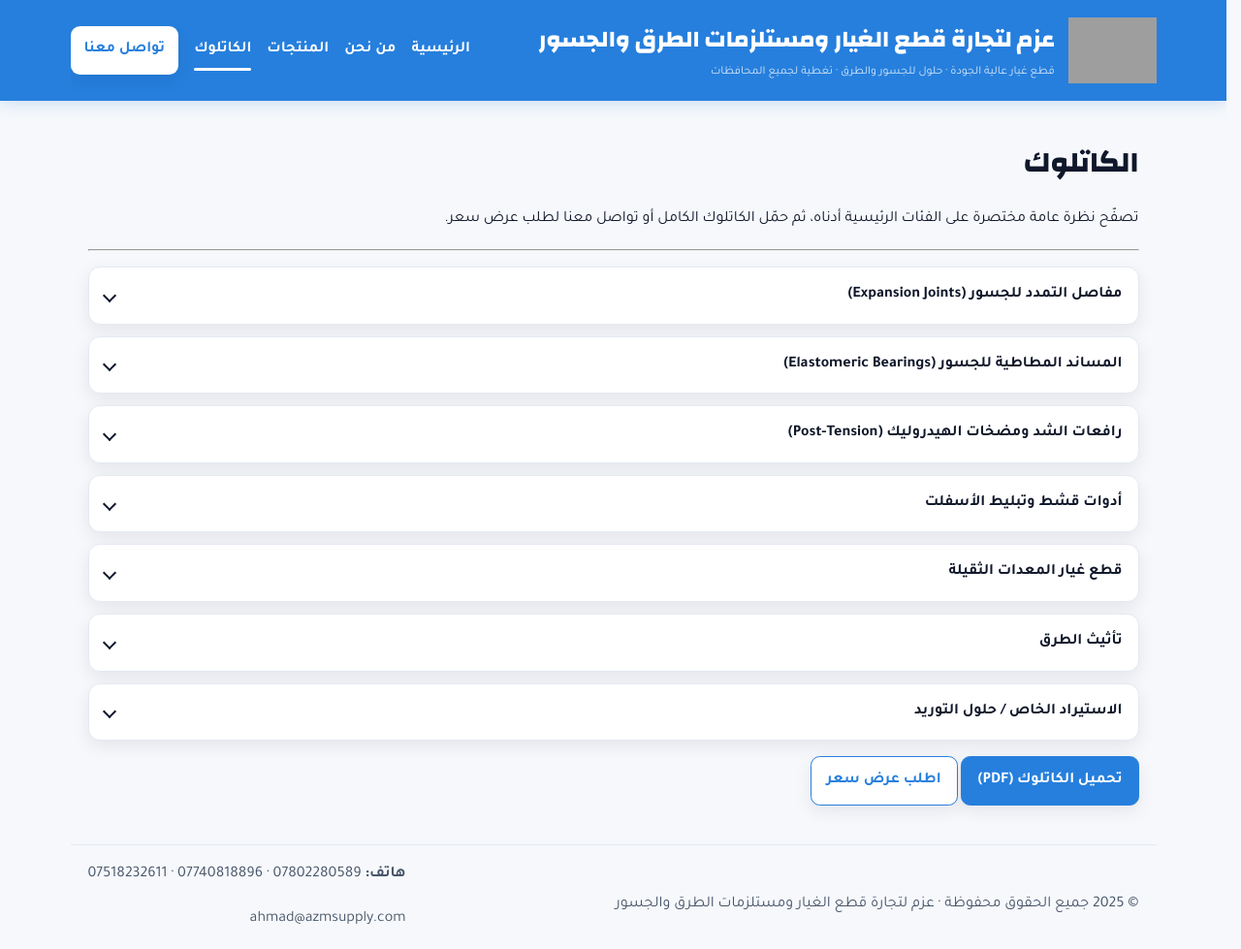
After one commit to kami-okami/azm-website, a Flask app: page /catalog in a window 1280 px wide. The commit adds this page. Shown: the whole page at 97% size. Run offline with Flask 3, Linux system fonts and the light colour scheme; data that the repository does not hold is empty; grey boxes are pictures that could not be loaded.

Commit message:
Add catalog page, download PDF route, and accordion layout

```diff
--- a/app.py
+++ b/app.py
@@ -1,6 +1,8 @@
 import os
 import re
 import sqlite3
+from datetime import date
+
 import shutil
 
 import time
@@ -345,6 +347,19 @@ def products():
         meta_description="المنتجات: مساند ارتكاز مطاطية، مفاصل تمدد للجسور، أسنان قشط وحفر، أسنان شفلات وحفارات، ومستلزمات إعادة تأهيل الطرق — توريد سريع داخل العراق."
     )
 
+
+@app.route('/catalog')
+def catalog():
+    return render_template(
+        'catalog.html',
+        title="الكتالوج",
+        company=COMPANY_NAME,
+        active_page='catalog',
+        facebook_url=FACEBOOK_URL,
+        whatsapp_number=WHATSAPP_NUMBER,
+        whatsapp_text_encoded=requests.utils.quote(WHATSAPP_MESSAGE, safe='')
+    )
+
 @app.route('/contact', methods=['GET', 'POST'])
 def contact():
     if request.method == 'POST':
@@ -519,14 +534,25 @@ def robots():
 
 @app.route('/sitemap.xml')
 def sitemap():
-    urls = [('home','daily'),('about','weekly'),('products','weekly'),('contact','monthly')]
+    today = date.today().isoformat()
+    urls = [
+        ('home','daily'),
+        ('about','weekly'),
+        ('products','weekly'),
+        ('catalog','weekly'),   # ← new
+        ('contact','monthly'),
+    ]
     base = request.url_root.rstrip('/')
     out = ['<?xml version="1.0" encoding="UTF-8"?>',
            '<urlset xmlns="http://www.sitemaps.org/schemas/sitemap/0.9">']
     for endpoint, freq in urls:
-        out.append(f"<url><loc>{base}{url_for(endpoint)}</loc><changefreq>{freq}</changefreq></url>")
+        loc = f"{base}{url_for(endpoint)}"
+        out.append(
+            f"<url><loc>{loc}</loc><changefreq>{freq}</changefreq><lastmod>{today}</lastmod></url>"
+        )
     out.append("</urlset>")
     return Response("\n".join(out), mimetype="application/xml; charset=utf-8")
+
 
 # --- Favicon helper ---
 @app.route('/favicon.ico')
--- a/static/style.css
+++ b/static/style.css
@@ -413,3 +413,17 @@ html, body {
   color:#fff !important;
   text-shadow:0 2px 6px rgba(0,0,0,.35);
 }
+
+/* ===== Catalog accordion (RTL friendly) ===== */
+.accordion{display:grid;gap:12px;margin:16px 0}
+.acc{border:1px solid var(--border);border-radius:12px;background:var(--card);box-shadow:var(--shadow)}
+.acc[open]{box-shadow:0 8px 24px rgba(2,19,51,.10)}
+.acc__summary{list-style:none;cursor:pointer;padding:14px 16px;display:flex;align-items:center;justify-content:space-between;font-weight:700}
+.acc__summary::-webkit-details-marker{display:none}
+.acc__chev{width:10px;height:10px;border-inline-start:2px solid currentColor;border-bottom:2px solid currentColor;transform:rotate(45deg);transition:transform .2s}
+.acc[open] .acc__chev{transform:rotate(-135deg)}
+.acc__content{padding:0 16px 14px 16px;border-top:1px solid var(--border);color:var(--muted)}
+.bottom-cta{display:flex;gap:12px;flex-wrap:wrap;margin-top:20px}
+.btn{display:inline-block;padding:.6rem 1rem;border:1px solid var(--primary,#267FDD);border-radius:.6rem;text-decoration:none}
+.btn-primary{background:var(--primary,#267FDD);color:#fff}
+.btn-secondary{background:#fff;color:var(--primary,#267FDD)}
--- a/templates/base.html
+++ b/templates/base.html
@@ -90,7 +90,7 @@
   <!-- cache-buster v=17 -->
   <!-- cache-buster v=17 -->
 
- <link rel="stylesheet" href="{{ url_for('static', filename='style.css') }}?v=36">
+ <link rel="stylesheet" href="{{ url_for('static', filename='style.css') }}?v=37">
 </head>
 <body>
 
@@ -132,6 +132,7 @@
         <a href="{{ url_for('home') }}" class="{% if active_page == 'home' %}active{% endif %}">الرئيسية</a>
         <a href="{{ url_for('about') }}" class="{% if active_page == 'about' %}active{% endif %}">من نحن</a>
         <a href="{{ url_for('products') }}" class="{% if active_page == 'products' %}active{% endif %}">المنتجات</a>
+        <a href="{{ url_for('catalog') }}" class="{% if active_page == 'catalog' %}active{% endif %}">الكاتلوك</a>
         <a class="btn small {% if active_page == 'contact' %}active{% endif %}" href="{{ url_for('contact') }}">تواصل معنا</a>
 
         {% if session.get('logged_in') %}
--- /dev/null
+++ b/templates/catalog.html
@@ -0,0 +1,100 @@
+{% extends "base.html" %}
+{% block content %}
+
+<h1 class="page-title">الكاتلوك</h1>
+<p>تصفّح نظرة عامة مختصرة على الفئات الرئيسية أدناه، ثم حمّل الكاتلوك الكامل أو تواصل معنا لطلب عرض سعر.</p>
+
+<hr>
+
+<div class="accordion">
+
+  <details class="acc">
+    <summary class="acc__summary">
+      <span>مفاصل التمدد للجسور (Expansion Joints)</span>
+      <span class="acc__chev" aria-hidden="true"></span>
+    </summary>
+    <div class="acc__content">
+      <p>مفاصل تمدد بمقاسات وأنواع مختلفة مطابقة للمواصفات، مناسبة لمشاريع الطرق والجسور.</p>
+      <ul>
+        <li>مصنوعة من الفولاذ المطلي والمطاط الصناعي</li>
+        <li>مقاومة عالية للحرارة والتآكل</li>
+        <li>تدعم الحركات الأفقية والعمودية</li>
+      </ul>
+    </div>
+  </details>
+
+  <details class="acc">
+    <summary class="acc__summary">
+      <span>المساند المطاطية للجسور (Elastomeric Bearings)</span>
+      <span class="acc__chev" aria-hidden="true"></span>
+    </summary>
+    <div class="acc__content">
+      <p>مساند مطاطية عالية التحمل لامتصاص الاهتزازات وحركات الجسر لضمان سلامة إنشائية أطول.</p>
+    </div>
+  </details>
+
+  <details class="acc">
+    <summary class="acc__summary">
+      <span>رافعات الشد ومضخات الهيدروليك (Post-Tension)</span>
+      <span class="acc__chev" aria-hidden="true"></span>
+    </summary>
+    <div class="acc__content">
+      <p>جاكات شد ومضخات هيدروليكية مخصّصة لأعمال الشد في الجسور الخرسانية مسبقة الإجهاد.</p>
+    </div>
+  </details>
+
+  <details class="acc">
+    <summary class="acc__summary">
+      <span>أدوات قشط وتبليط الأسفلت</span>
+      <span class="acc__chev" aria-hidden="true"></span>
+    </summary>
+    <div class="acc__content">
+      <p>حاملات السن، أسنان القشط، السيور الناقلة، والقواعد المطاطية لأعمال الطرق.</p>
+    </div>
+  </details>
+
+  <details class="acc">
+    <summary class="acc__summary">
+      <span>قطع غيار المعدات الثقيلة</span>
+      <span class="acc__chev" aria-hidden="true"></span>
+    </summary>
+    <div class="acc__content">
+      <p>فلاتر، مضخات، سكاكين، جنزير، بكرات؛ بدائل مطابقة لمواصفات علامات مثل CAT و Komatsu و Volvo.</p>
+    </div>
+  </details>
+
+  <details class="acc">
+    <summary class="acc__summary">
+      <span>تأثيث الطرق</span>
+      <span class="acc__chev" aria-hidden="true"></span>
+    </summary>
+    <div class="acc__content">
+      <p>عواكس، علامات أرضية، ولوازم تنظيم المرور بمواد مقاومة للعوامل الجوية.</p>
+    </div>
+  </details>
+
+  <details class="acc">
+    <summary class="acc__summary">
+      <span>الاستيراد الخاص / حلول التوريد</span>
+      <span class="acc__chev" aria-hidden="true"></span>
+    </summary>
+    <div class="acc__content">
+      <p>تأمين منتجات ومعدات حسب المواصفات والكميات المطلوبة وفق شروط الاستيراد.</p>
+    </div>
+  </details>
+
+</div>
+
+<!-- CTA BLOCK moved to bottom -->
+<a class="btn btn-primary"
+   href="{{ url_for('static', filename='catalog/azm-supply-road-bridge-parts-catalog-2025.pdf') }}"
+   download>
+  تحميل الكاتلوك (PDF)
+</a>
+
+  <a class="btn btn-secondary" href="{{ url_for('contact') }}">
+    اطلب عرض سعر
+  </a>
+</div>
+
+{% endblock %}
```
Also changed, not shown: 1 other file.
